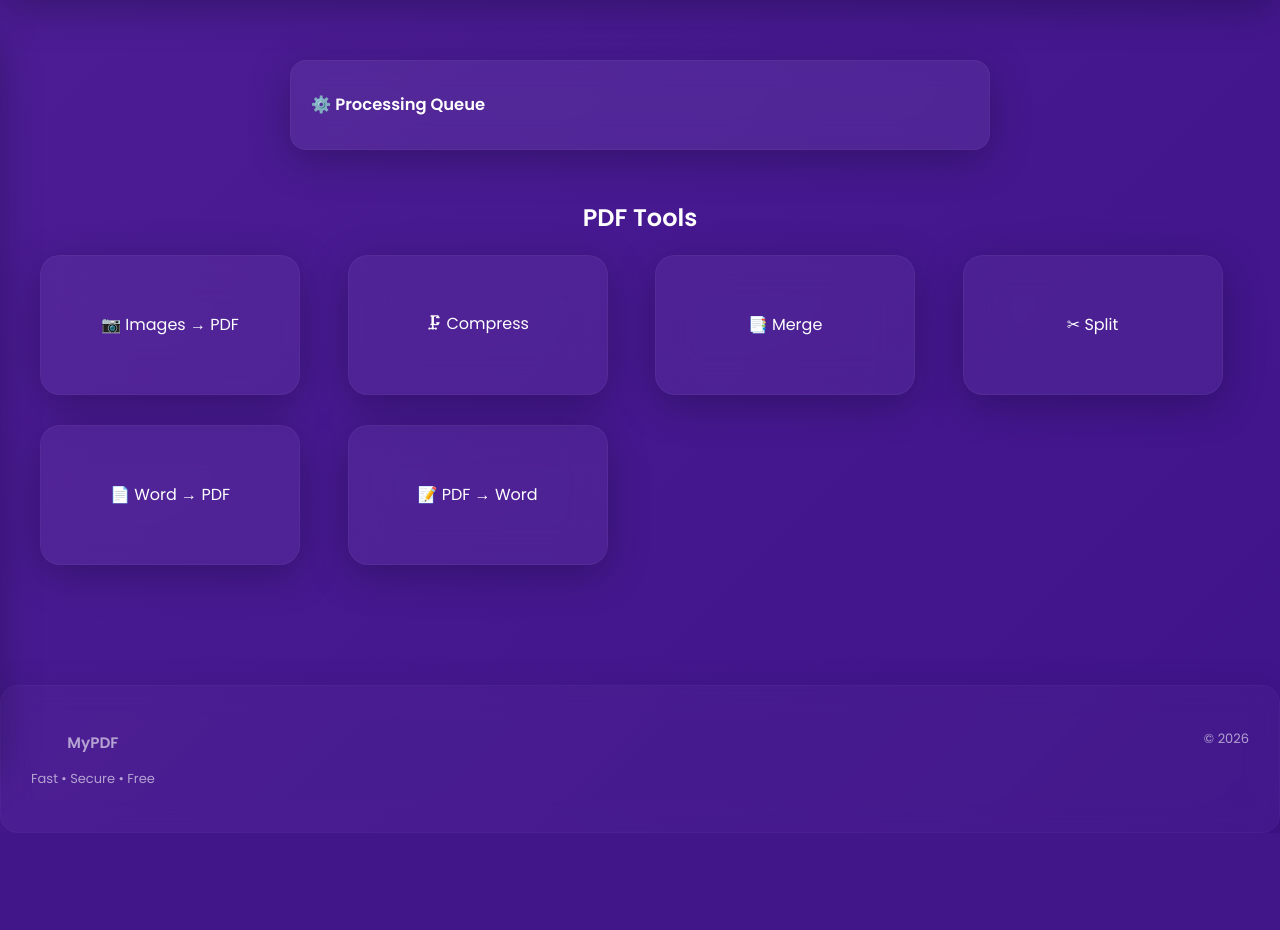
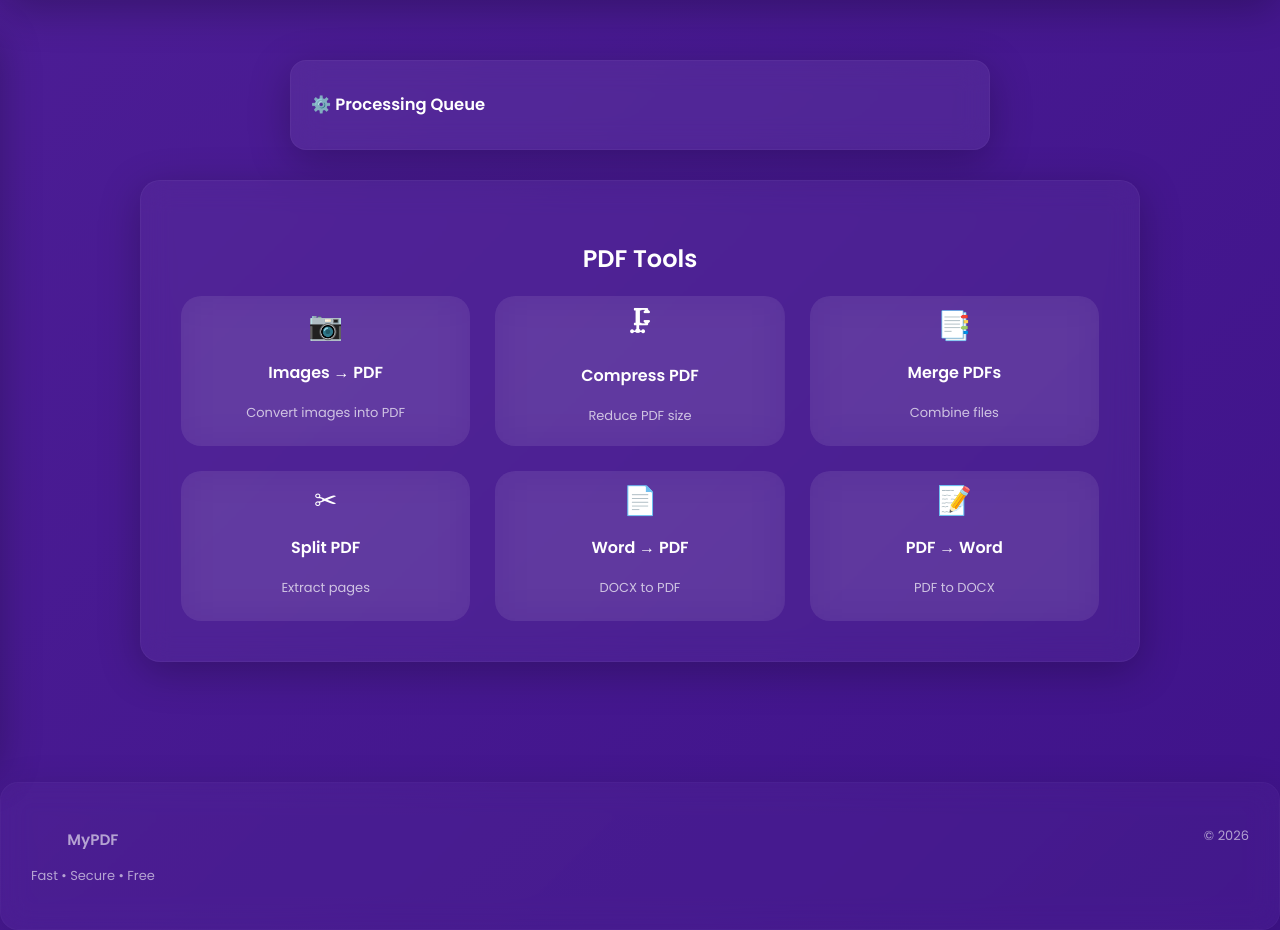
Before and after one commit to tusharvashistha26/mypdf, a FastAPI app: page / in a window 1280 px wide. Shown: the part 60-990 px from the top of the page. Before the commit the page ends 893 px from the top, so only its background shows below. Run offline with FastAPI, Linux system fonts and the light colour scheme; some libraries are stand-ins or nearby versions.

Commit message:
fixes for libra office and some design changes

```diff
--- a/requirements.txt
+++ b/requirements.txt
@@ -5,5 +5,5 @@ pypdf
 python-multipart
 pdf2docx
 docx2pdf
-ghostscript
-jinja2
+libreoffice
+poppler-utils
--- a/static/style.css
+++ b/static/style.css
@@ -200,21 +200,31 @@ h2 {
 }
 
 /* =======================
-   TOOL GRID
+   DASHBOARD BOX
+======================= */
+.dashboard-box {
+    width: 100%;
+    max-width: 1000px;
+    margin: 0 auto;
+    padding: 40px;
+    border-radius: 20px;
+}
+
+/* =======================
+   TOOL GRID (UPDATED)
 ======================= */
 .tool-grid {
     display: grid;
     grid-template-columns: repeat(auto-fit, minmax(220px, 1fr));
-    gap: 30px;
-    width: 100%;
+    gap: 25px;
+    margin-top: 20px;
 }
 
 /* =======================
-   TOOL CARDS
+   TOOL CARD (UPGRADED)
 ======================= */
 .tool-card {
-    width: 260px;
-    height: 140px;
+    height: 150px;
 
     display: flex;
     flex-direction: column;
@@ -222,32 +232,39 @@ h2 {
     align-items: center;
 
     border-radius: 20px;
-    background: rgba(255, 255, 255, 0.047);
+    background: rgba(255, 255, 255, 0.08);
     backdrop-filter: blur(20px);
+
+    text-align: center;
+    cursor: pointer;
 
     transition: all 0.3s ease;
 }
 
-.tool-card span {
-    font-size: 32px;
-    display: block;
-    margin-bottom: 10px;
+/* ICON */
+.tool-card .icon {
+    font-size: 28px;
+    margin-bottom: 8px;
 }
 
+/* TITLE */
 .tool-card h3 {
     margin: 5px 0;
-    font-weight: 600;
+    font-size: 16px;
 }
 
+/* DESC */
 .tool-card p {
     font-size: 13px;
     opacity: 0.7;
+    margin-inline-start: 2%;
+    margin-inline-end: 2%;
 }
 
+/* HOVER */
 .tool-card:hover {
-    transform: translateY(-10px) scale(1.05);
-    background: rgba(255, 255, 255, 0.051);
-    box-shadow: 0 20px 60px rgba(0, 0, 0, 0.4);
+    transform: translateY(-8px) scale(1.03);
+    box-shadow: 0 15px 40px rgba(0, 0, 0, 0.3);
 }
 
 /* =======================
@@ -535,8 +552,12 @@ button:hover {
         gap: 20px;
     }
 
+    .dashboard-box {
+        padding: 20px;
+    }
+
     .tool-card {
-        width: 100%;
+        height: 130px;
     }
 
     /* BUTTON STACK */
--- a/templates/index.html
+++ b/templates/index.html
@@ -57,15 +57,51 @@
 
             <!-- DASHBOARD -->
             <div id="dashboard" class="tool">
-                <h2>PDF Tools</h2>
 
-                <div class="tool-grid">
-                    <div class="tool-card glass" onclick="showTool('imagepdf')">📷 Images → PDF</div>
-                    <div class="tool-card glass" onclick="showTool('compress')">🗜 Compress</div>
-                    <div class="tool-card glass" onclick="showTool('merge')">📑 Merge</div>
-                    <div class="tool-card glass" onclick="showTool('split')">✂ Split</div>
-                    <div class="tool-card glass" onclick="showTool('wordpdf')">📄 Word → PDF</div>
-                    <div class="tool-card glass" onclick="showTool('pdftoword')">📝 PDF → Word</div>
+                <div class="dashboard-box glass">
+
+                    <h2>PDF Tools</h2>
+
+                    <div class="tool-grid">
+
+                        <div class="tool-card" onclick="showTool('imagepdf')">
+                            <div class="icon">📷</div>
+                            <h3>Images → PDF</h3>
+                            <p>Convert images into PDF</p>
+                        </div>
+
+                        <div class="tool-card" onclick="showTool('compress')">
+                            <div class="icon">🗜</div>
+                            <h3>Compress PDF</h3>
+                            <p>Reduce PDF size</p>
+                        </div>
+
+                        <div class="tool-card" onclick="showTool('merge')">
+                            <div class="icon">📑</div>
+                            <h3>Merge PDFs</h3>
+                            <p>Combine files</p>
+                        </div>
+
+                        <div class="tool-card" onclick="showTool('split')">
+                            <div class="icon">✂</div>
+                            <h3>Split PDF</h3>
+                            <p>Extract pages</p>
+                        </div>
+
+                        <div class="tool-card" onclick="showTool('wordpdf')">
+                            <div class="icon">📄</div>
+                            <h3>Word → PDF</h3>
+                            <p>DOCX to PDF</p>
+                        </div>
+
+                        <div class="tool-card" onclick="showTool('pdftoword')">
+                            <div class="icon">📝</div>
+                            <h3>PDF → Word</h3>
+                            <p>PDF to DOCX</p>
+                        </div>
+
+                    </div>
+
                 </div>
             </div>
 
```
Also changed, not shown: render.yaml (+2 -12 lines).
